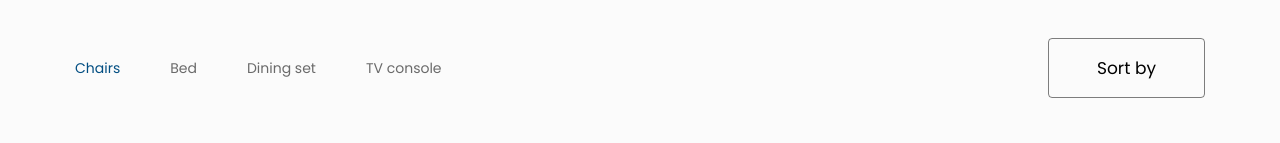
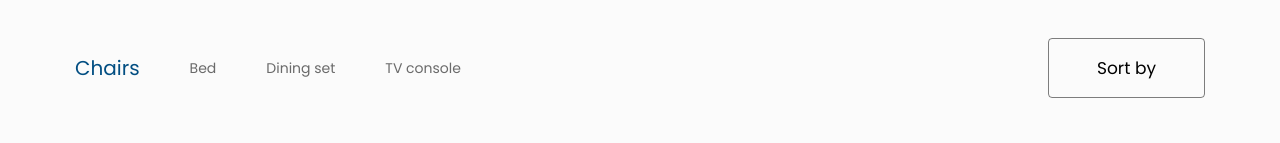
Before and after one commit to jubrealguy/shopping-app, a React (Create React App) app: page /cart in a window 1280 px wide. Shown: the part 572-715 px from the top of the page. Built offline with nearby package versions, Linux system fonts and the light colour scheme.

Commit message:
tried subrouting

```diff
--- a/src/App.css
+++ b/src/App.css
@@ -193,6 +193,10 @@ a {
   margin-bottom: 5rem;
 }
 
+.section__nav--list-mobile {
+  display: none;
+}
+
 .section__nav--list {
   list-style: none;
   display: flex;
@@ -200,21 +204,20 @@ a {
   align-items: center;
 }
 
-.section__nav--list-mobile {
-  display: none;
-}
-
-.section__nav--list-first {
-  color: #024E82 !important;
-  font-size: 1.4rem !important;
-  display: flex;
-  justify-content: space-between;
-}
-
 .section__nav--list li {
   font-size: 1.4rem;
   color: #6A6A6A;
   margin-right: 5rem;
+  cursor: pointer;
+}
+
+.section__nav--list li.active {
+  color: #024E82;
+  font-size: 2rem;
+}
+
+.section__nav--list-first{
+  color: #024E82; /* Retain the active color */
 }
 
 .section__link {
@@ -256,6 +259,16 @@ a {
     padding: 10px;
     font-size: 1.4rem;
     border-bottom: 1px solid #DDD;
+  }
+
+  .section__nav--list-first {
+    display: flex;
+    justify-content: space-between;
+    align-items: center;
+  }
+
+  .section__nav--list-first span {
+    font-size: 1.8rem;
   }
 
   .section__nav--list-mobile li:last-child {
--- a/src/components/Cart.js
+++ b/src/components/Cart.js
@@ -4,7 +4,6 @@ import cancel from "../img/cancel.png"
 import { Link } from "react-router-dom";
 
 const Cart = () => {
-
     const cartMobile = (
         <div className="cart__table-mobile">
             <ul className="cart__product">
--- /dev/null
+++ b/src/components/Chairs.js
@@ -0,0 +1,26 @@
+import chairs from "../data/data"
+import add_cart from "../img/add_cart.png"
+
+const Chairs = () => {
+    return (
+        <div className="section__chairs">
+            {chairs.map((chair, index) => {
+                return (
+                    <div key={index} className="card">
+                        <img src={chair.img} alt="" className="card-img" />
+                        <p className="card-title">{chair.title}</p>
+                        <div className="card-price">
+                            <p>
+                                <span className="card-price-1">${chair.price1}</span>
+                                <span className="card-price-2">${chair.price2}</span>
+                            </p>
+                            <img src={add_cart} alt="" className="card-carting"/>
+                        </div>
+                    </div>
+                )
+            })}
+        </div>
+    )
+}
+
+export default Chairs
--- a/src/components/Main.js
+++ b/src/components/Main.js
@@ -1,11 +1,15 @@
-import chairs from "../data/data"
-import add_cart from "../img/add_cart.png"
 import { useState } from "react";
 import down from "../img/chevron-down.png"
+import Chairs from "./Chairs";
 
 const Main = () => {
     const [isOpen, setIsOpen] = useState(false);
     const [activeItem, setActiveItem] = useState('Chairs');
+    const [activeIndex, setActiveIndex] = useState(0);
+
+  const handleIndexClick = (index) => {
+    setActiveIndex(index);
+  };
 
         const toggleDropdown = () => {
             setIsOpen(!isOpen);
@@ -22,10 +26,18 @@ const Main = () => {
             <section className="section">
                 <div className="section__nav">
                     <ul className="section__nav--list">
-                        <li className="section__nav--list-first">Chairs</li>
-                        <li>Bed</li>
-                        <li>Dining set</li>
-                        <li>TV console</li>
+                        <li className={activeIndex === 0 ? 'section__nav--list-first active' : 'section__nav--list-first'} onClick={() => handleIndexClick(0)} >
+                            Chairs
+                        </li>
+                        <li className={activeIndex === 1 ? 'active' : ''} onClick={() => handleIndexClick(1)} >
+                            Bed
+                        </li>
+                        <li className={activeIndex === 2 ? 'active' : ''} onClick={() => handleIndexClick(2)} >
+                            Dining set
+                        </li>
+                        <li className={activeIndex === 3 ? 'active' : ''} onClick={() => handleIndexClick(3)} >
+                            TV console
+                        </li>
                     </ul>
 
                     <ul className="section__nav--list-mobile">
@@ -34,7 +46,7 @@ const Main = () => {
                         </li>
                         {isOpen && (
                         <>
-                            <li onClick={() => handleItemClick('Bed')}>Chairs</li>
+                            <li onClick={() => handleItemClick('Chairs')}>Chairs</li>
                             <li onClick={() => handleItemClick('Bed')}>Bed</li>
                             <li onClick={() => handleItemClick('Dining set')}>Dining set</li>
                             <li onClick={() => handleItemClick('TV console')}>TV console</li>
@@ -45,23 +57,7 @@ const Main = () => {
                         <a href="##" className="section__link">Sort by</a>
                     </div>
                 </div>
-                <div className="section__chairs">
-                    {chairs.map((chair, index) => {
-                        return (
-                            <div key={index} className="card">
-                                <img src={chair.img} alt="" className="card-img" />
-                                <p className="card-title">{chair.title}</p>
-                                <div className="card-price">
-                                    <p>
-                                        <span className="card-price-1">${chair.price1}</span>
-                                        <span className="card-price-2">${chair.price2}</span>
-                                    </p>
-                                    <img src={add_cart} alt="" className="card-carting"/>
-                                </div>
-                            </div>
-                        )
-                    })}
-                </div>
+                <Chairs />
                 <ul className="section__pages">
                     <li className="section__pages-1">1</li>
                     <li>2</li>
```
Also changed, not shown: src/components/Bed.js (added, +7 -0 lines).
